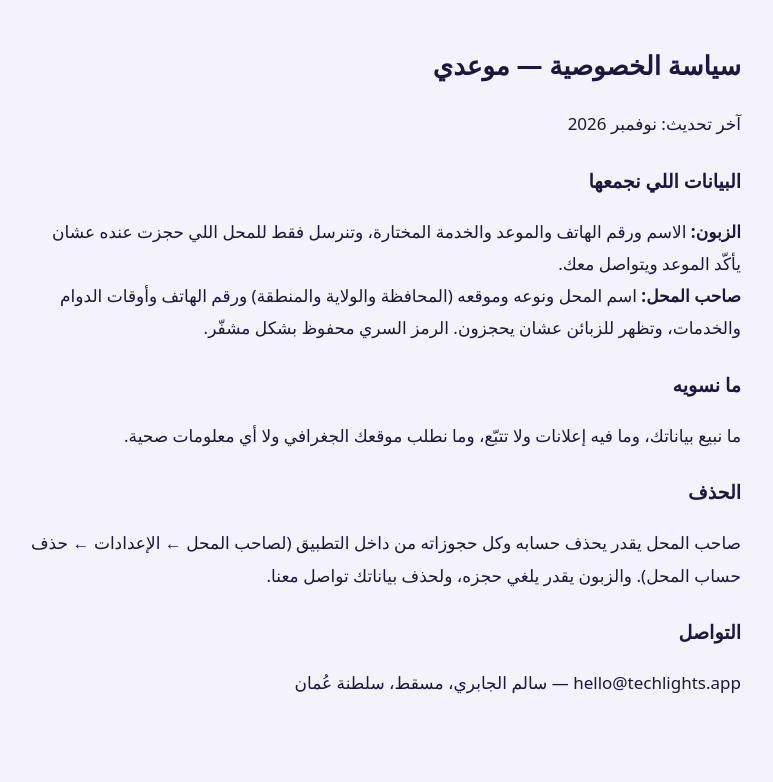
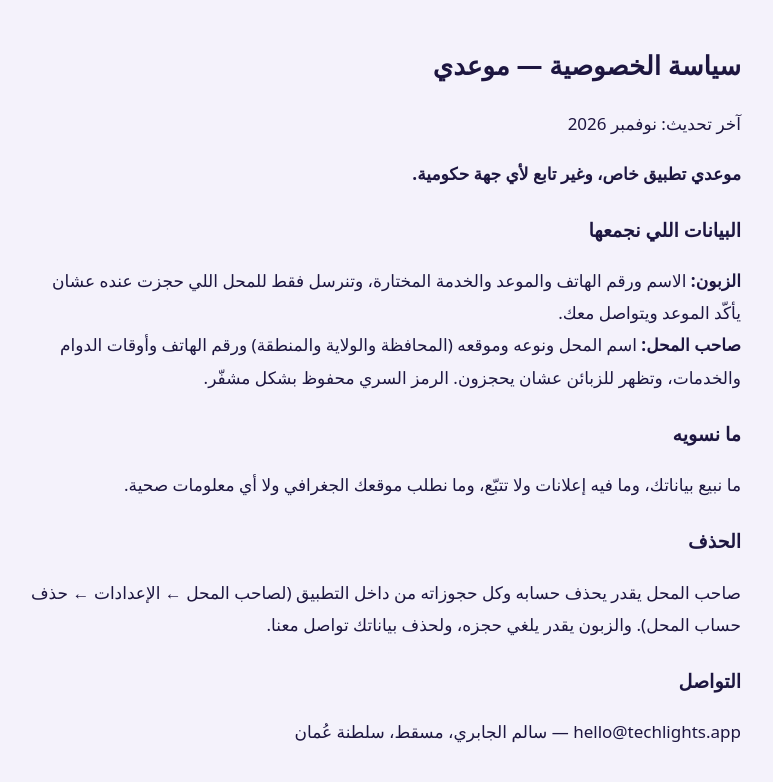
Before and after one commit to shmmuh8-design/mawidi, a plain HTML site: page privacy.html in a window 1280 px wide. Shown: the whole page, without its empty margins (259-1032 px from the left). Drawn offline with Linux system fonts and the light colour scheme.

Commit message:
سياسة الخصوصية: توضيح إن التطبيق خاص وغير حكومي
Co-Authored-By: Claude Opus 5.5 <noreply@anthropic.com>
Claude-Session: https://claude.ai/code/session_01BLY7rwJu2SGuWy1as6vWJj

```diff
--- a/privacy.html
+++ b/privacy.html
@@ -1,6 +1,6 @@
 <!doctype html><html lang="ar" dir="rtl"><head><meta charset="utf-8"><meta name="viewport" content="width=device-width,initial-scale=1"><title>سياسة الخصوصية — موعدي</title>
 <style>body{font:17px/1.9 system-ui,sans-serif;max-width:720px;margin:auto;padding:24px 18px;color:#1d1640;background:#f4f2fb}h1{font-size:26px}h2{font-size:19px;margin-top:22px}</style></head><body>
-<h1>سياسة الخصوصية — موعدي</h1><p>آخر تحديث: نوفمبر 2026</p>
+<h1>سياسة الخصوصية — موعدي</h1><p>آخر تحديث: نوفمبر 2026</p><p><b>موعدي تطبيق خاص، وغير تابع لأي جهة حكومية.</b></p>
 <h2>البيانات اللي نجمعها</h2><p><b>الزبون:</b> الاسم ورقم الهاتف والموعد والخدمة المختارة، وتنرسل فقط للمحل اللي حجزت عنده عشان يأكّد الموعد ويتواصل معك.<br><b>صاحب المحل:</b> اسم المحل ونوعه وموقعه (المحافظة والولاية والمنطقة) ورقم الهاتف وأوقات الدوام والخدمات، وتظهر للزبائن عشان يحجزون. الرمز السري محفوظ بشكل مشفّر.</p>
 <h2>ما نسويه</h2><p>ما نبيع بياناتك، وما فيه إعلانات ولا تتبّع، وما نطلب موقعك الجغرافي ولا أي معلومات صحية.</p>
 <h2>الحذف</h2><p>صاحب المحل يقدر يحذف حسابه وكل حجوزاته من داخل التطبيق (لصاحب المحل ← الإعدادات ← حذف حساب المحل). والزبون يقدر يلغي حجزه، ولحذف بياناتك تواصل معنا.</p>
```
